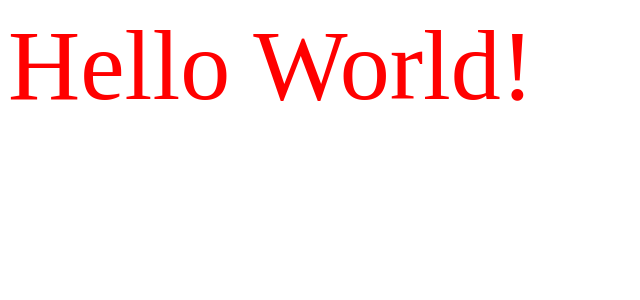
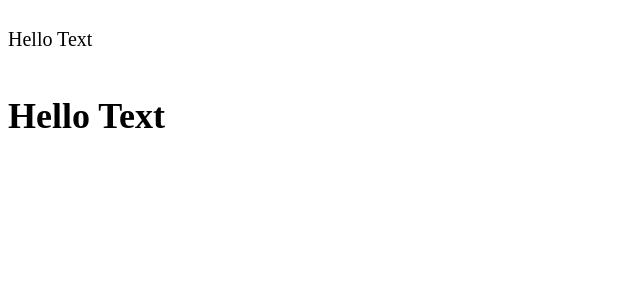
Before and after one commit to sakshet/ahora, a React app: page / in a window 1280 px wide. Shown: the top 300 px of the page, without its empty margins (0-640 px from the left). Built offline with nearby package versions, Linux system fonts and the light colour scheme.

Commit message:
Add Text

```diff
--- /dev/null
+++ b/src/core/text/index.ts
@@ -0,0 +1 @@
+export * from './text';
--- /dev/null
+++ b/src/core/text/text.tsx
@@ -0,0 +1,123 @@
+// Text.tsx
+import React from 'react';
+
+type TextTypography =
+  'body01' | 'body02' | 'body03' | 'body04' | 'body05' |
+  'body06' | 'body07' | 'body08' | 'body09' | 'body10';
+
+type HeadingTypography =
+  'heading01' | 'heading02' | 'heading03' | 'heading04' | 'heading05' |
+  'heading06' | 'heading07' | 'heading08' | 'heading09' | 'heading10';
+
+type TextProps = {
+  typography: TextTypography;
+  children: React.ReactNode;
+};
+
+export const Text: React.FC<TextProps> = ({ typography, children }) => {
+  let fontSize = '16px'; // Default font size
+
+  switch (typography) {
+    case 'body01':
+      fontSize = '24px';
+      break;
+    case 'body02':
+      fontSize = '22px';
+      break;
+    case 'body03':
+      fontSize = '20px';
+      break;
+    case 'body04':
+      fontSize = '18px';
+      break;
+    case 'body05':
+      fontSize = '16px'; // Default size (same as initial)
+      break;
+    case 'body06':
+      fontSize = '14px';
+      break;
+    case 'body07':
+      fontSize = '12px';
+      break;
+    case 'body08':
+      fontSize = '10px';
+      break;
+    case 'body09':
+      fontSize = '8px';
+      break;
+    case 'body10':
+      fontSize = '6px';
+      break;
+    default:
+      break;
+  }
+
+  return (
+    <p style={{ fontSize: fontSize }}>{children}</p>
+    //   css={css`
+    //     font-size: ${fontSize};
+    //     /* Add additional styles as needed */
+    //   `}
+    // >
+    //   {children}
+    // </p>
+  );
+};
+
+type HeadingProps = {
+  typography: HeadingTypography;
+  children: React.ReactNode;
+};
+
+export const Heading: React.FC<HeadingProps> = ({ typography, children }) => {
+  let fontSize = '32px'; // Default font size
+
+  switch (typography) {
+    case 'heading01':
+      fontSize = '48px';
+      break;
+    case 'heading02':
+      fontSize = '42px';
+      break;
+    case 'heading03':
+      fontSize = '36px';
+      break;
+    case 'heading04':
+      fontSize = '32px'; // Default size (same as initial)
+      break;
+    case 'heading05':
+      fontSize = '28px';
+      break;
+    case 'heading06':
+      fontSize = '24px';
+      break;
+    case 'heading07':
+      fontSize = '20px';
+      break;
+    case 'heading08':
+      fontSize = '18px';
+      break;
+    case 'heading09':
+      fontSize = '16px';
+      break;
+    case 'heading10':
+      fontSize = '14px';
+      break;
+    default:
+      break;
+  }
+
+  return (
+    <h1 style={{ fontSize: fontSize }}>{children}</h1>
+    // <h1
+    //   css={css`
+    //     font-size: ${fontSize};
+    //     /* Add additional styles as needed */
+    //   `}
+    // >
+    //   {children}
+    // </h1>
+  );
+};
+
+export default Heading;
--- a/src/views/app.tsx
+++ b/src/views/app.tsx
@@ -1,19 +1,19 @@
 import { createStyleSheet, useStyleSheet } from '@Core/styles';
+import { Heading, Text } from '@Core/text';
 import React from 'react';
 
 const appStyleSheet = createStyleSheet('appStyles', ({ isRed }: { isRed: boolean; }) => ({
   container: {
     display: 'flex',
     flexDirection: 'column',
-    color: isRed ? 'red' : 'black',
-    fontSize: '100px',
   },
 }));
 export const App = () => {
   const classes = useStyleSheet(appStyleSheet, { isRed: true });
   return (
     <div className={classes.container}>
-      Hello World!
+      <Text typography="body03">Hello Text</Text>
+      <Heading typography="heading03">Hello Text</Heading>
     </div>
   );
 }
```
